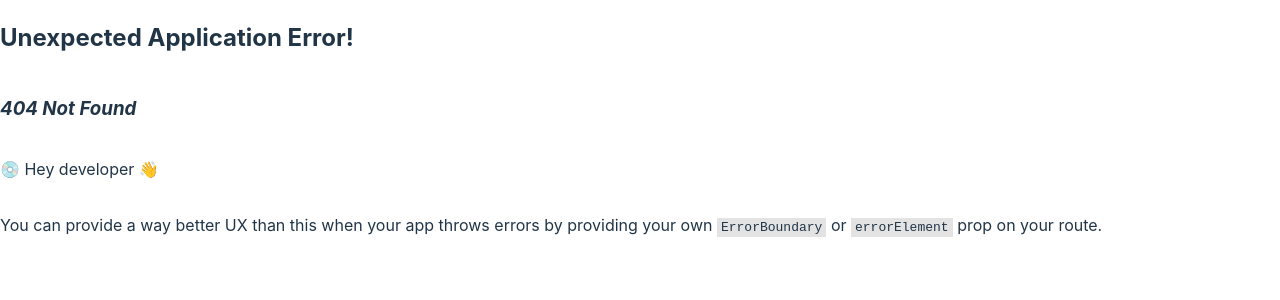
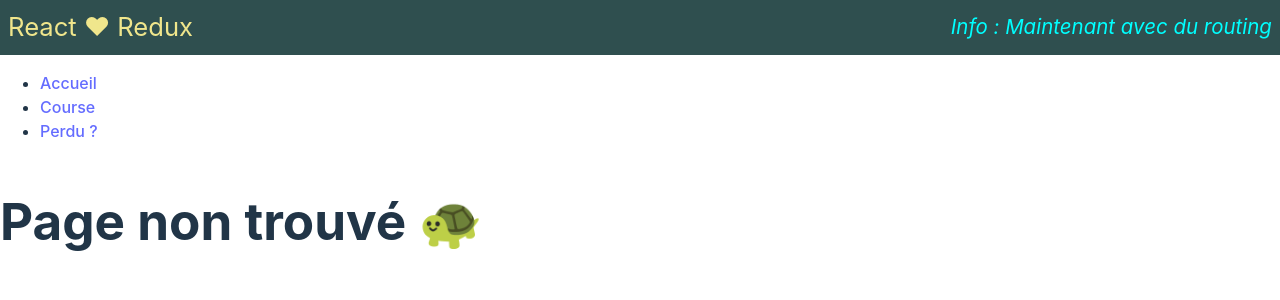
Before and after one commit to Formation-JS/I3_Web13__Redux_Redux, a React (Vite) app: page /bowser in a window 1280 px wide. Before the commit this address had no page. Shown: the top 300 px of the page. Built offline with nearby package versions, Linux system fonts and the light colour scheme.

Commit message:
Page 404 🔥

```diff
--- /dev/null
+++ b/src/pages/Error/NotFoundPage.tsx
@@ -0,0 +1,11 @@
+
+const NotFoundPage = () => {
+
+    return (
+        <>
+            <h1>Page non trouvé 🐢</h1>
+        </>
+    )
+}
+
+export default NotFoundPage;
--- a/src/routes.tsx
+++ b/src/routes.tsx
@@ -3,6 +3,7 @@ import HomePage from './pages/Home/HomePage';
 import GroceryPage from './pages/Grocery/GroceryPage';
 import GroceryAddPage from './pages/Grocery/GroceryAddPage';
 import App from './App';
+import NotFoundPage from './pages/Error/NotFoundPage';
 
 const routes : RouteObject[] = [
     {
@@ -12,6 +13,10 @@ const routes : RouteObject[] = [
             {
                 index: true,
                 element: <HomePage />
+            },
+            {
+                path:'*', // Si aucunne route match
+                element:<NotFoundPage />
             },
             {
                 path: 'grocery',
```
